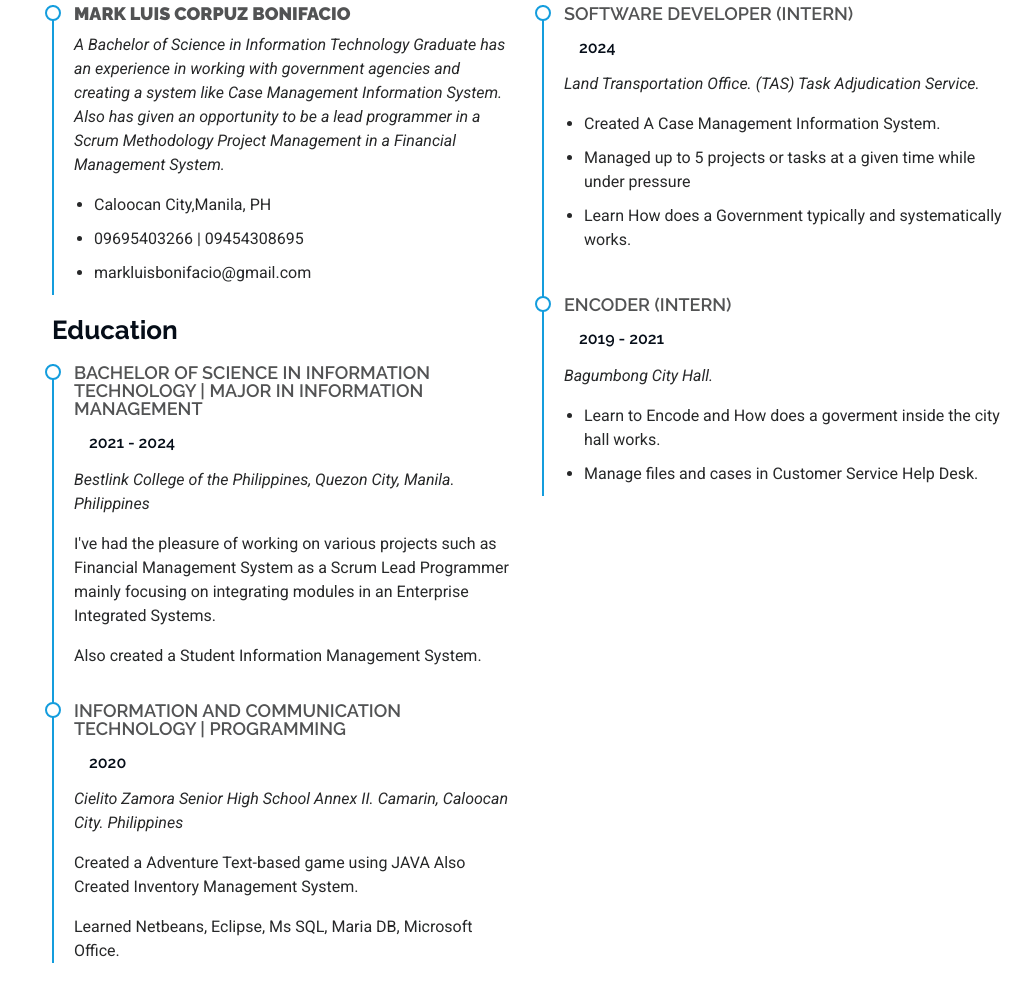
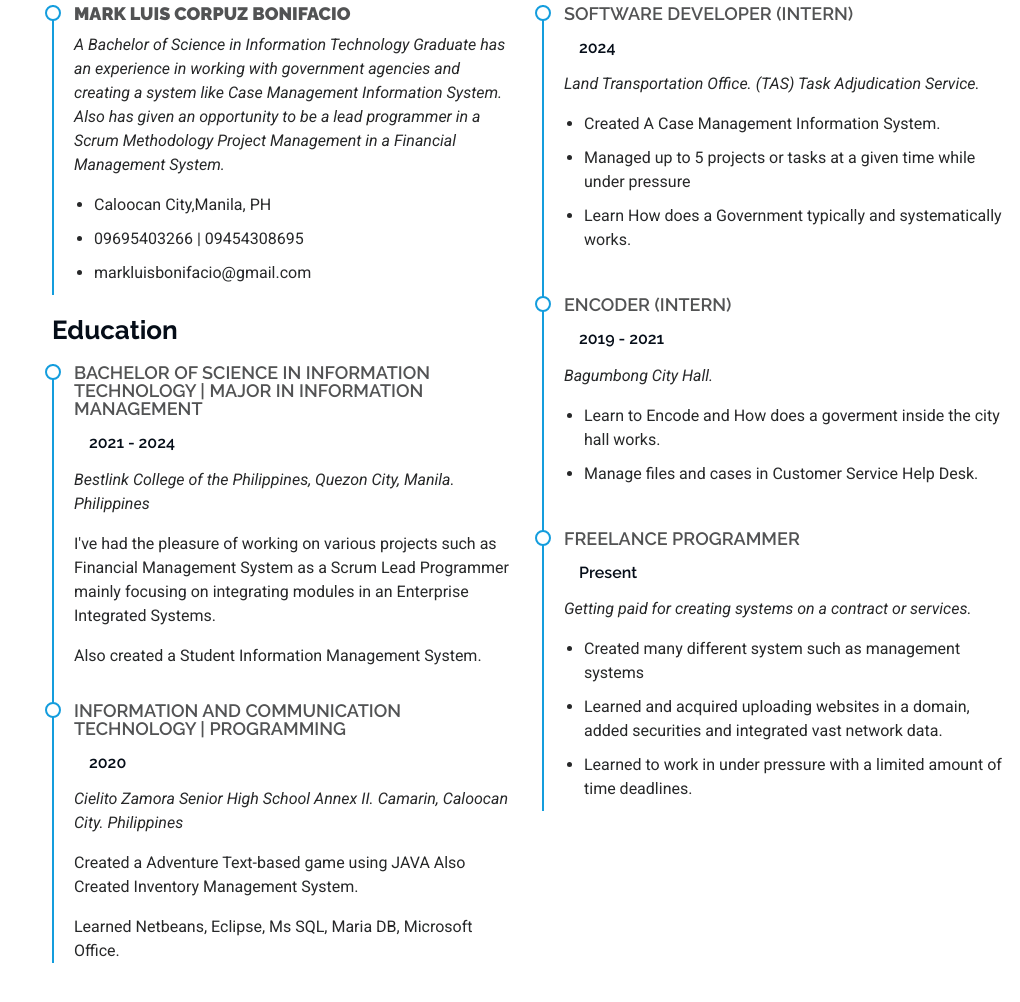
Before and after one commit to BonifaceMARK/MyPORTFOLIO, a plain HTML site: page index.html in a window 1280 px wide. Shown: the part 2332-3334 px from the top of the page, without its empty margins (260-1280 px from the left). Drawn offline with Linux system fonts and the light colour scheme.

Commit message:
added freelance programmer

```diff
--- a/index.html
+++ b/index.html
@@ -333,6 +333,17 @@
                 <li>Learn to Encode and How does a goverment inside the city hall works.</li>
                 <li>Manage files and cases in Customer Service Help Desk.</li>
 
+              </ul>
+            </div><!-- Edn Resume Item -->
+
+            <div class="resume-item">
+              <h4>Freelance Programmer</h4>
+              <h5>Present</h5>
+              <p><em>Getting paid for creating systems on a contract or services.</em></p>
+              <ul>
+                <li>Created many different system such as management systems</li>
+                <li>Learned and acquired uploading websites in a domain, added securities and integrated vast network data.</li>
+                <li>Learned to work in under pressure with a limited amount of time deadlines.</li>
               </ul>
             </div><!-- Edn Resume Item -->
 
```
